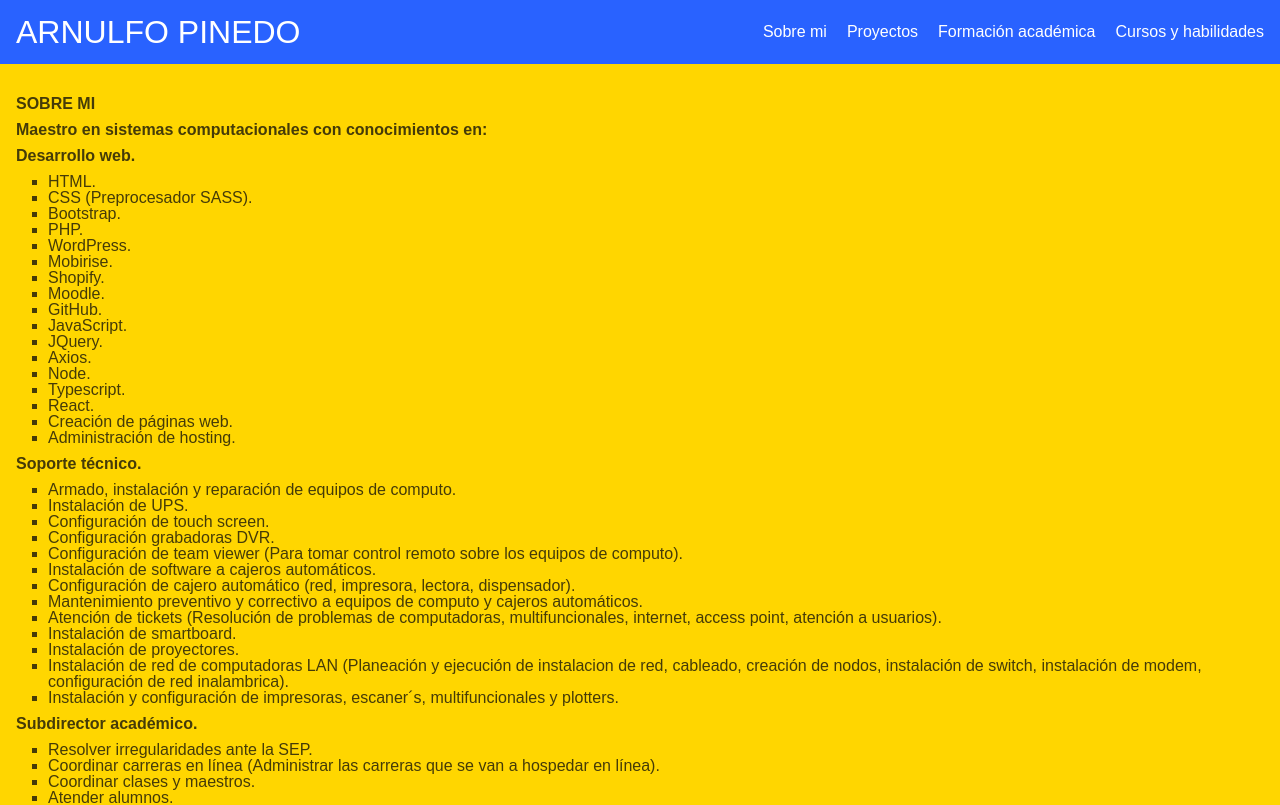
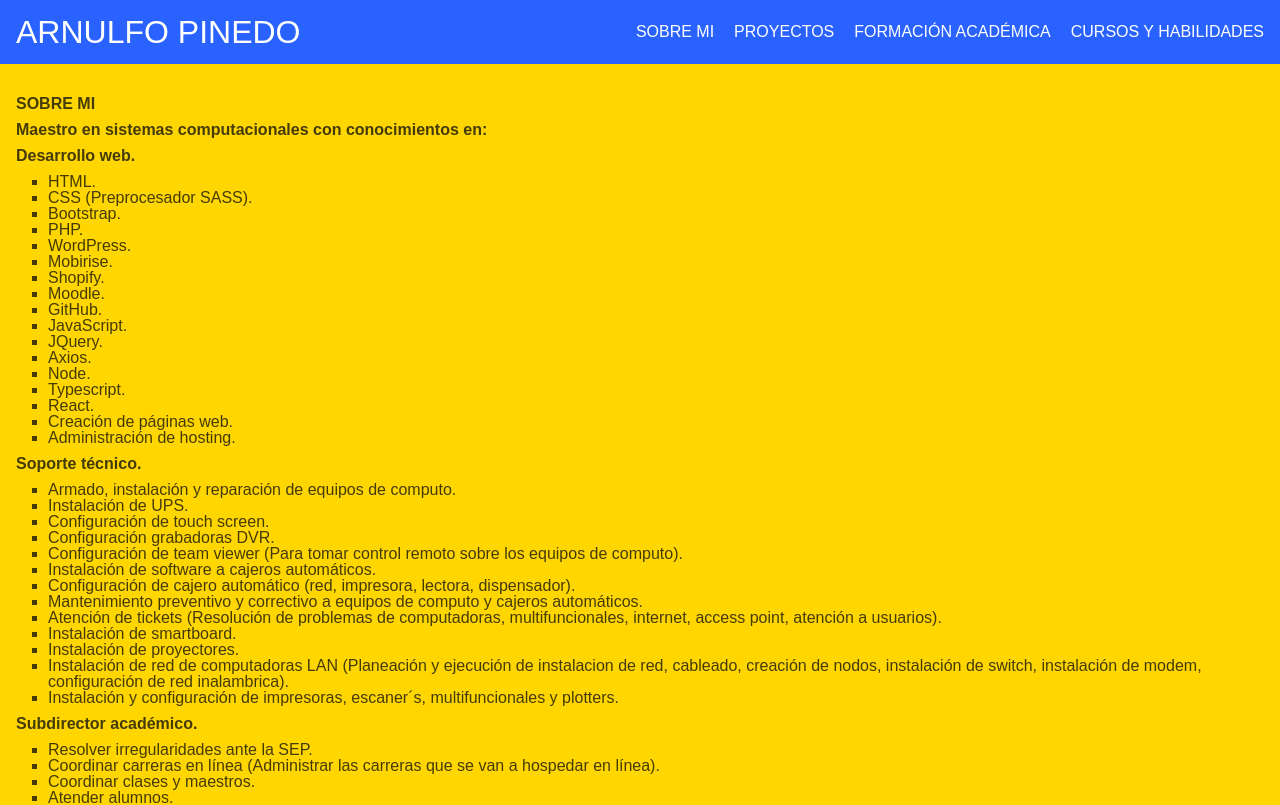
Before and after one commit to arnulfopinedo/curriculum, a React (Create React App) app: page / in a window 1280 px wide. Shown: the top 805 px of the page. Built offline with nearby package versions, Linux system fonts and the light colour scheme.

Commit message:
Update header and footer

```diff
--- a/src/Components/Footer/index.js
+++ b/src/Components/Footer/index.js
@@ -4,10 +4,10 @@ const Footer = () => {
             <footer>
                 <h1>Arnulfo Pinedo</h1>
                 <nav>
-                    <a href="/curriculum/#sobremi">Sobre mi</a>
-                    <a href="/curriculum/#proyectos">Proyectos</a>
-                    <a href="/curriculum/#formacion">Formación académica</a>
-                    <a href="/curriculum/#cursos">Cursos y habilidades</a>
+                    <a href="/curriculum/#sobremi">SOBRE MI</a>
+                    <a href="/curriculum/#proyectos">PROYECTOS</a>
+                    <a href="/curriculum/#formacion">FORMACIÓN ACADÉMICA</a>
+                    <a href="/curriculum/#cursos">CURSOS Y HABILIDADES</a>
                 </nav>
             </footer>
         </div>
--- a/src/Components/Header/index.js
+++ b/src/Components/Header/index.js
@@ -4,10 +4,10 @@ const Header = () => {
             <header>
                 <h1>ARNULFO PINEDO</h1>
                 <nav>
-                    <a href="/curriculum/#sobremi">Sobre mi</a>
-                    <a href="/curriculum/#proyectos">Proyectos</a>
-                    <a href="/curriculum/#formacion">Formación académica</a>
-                    <a href="/curriculum/#cursos">Cursos y habilidades</a>
+                    <a href="/curriculum/#sobremi">SOBRE MI</a>
+                    <a href="/curriculum/#proyectos">PROYECTOS</a>
+                    <a href="/curriculum/#formacion">FORMACIÓN ACADÉMICA</a>
+                    <a href="/curriculum/#cursos">CURSOS Y HABILIDADES</a>
                 </nav>
             </header><br/>
         </div>
```
